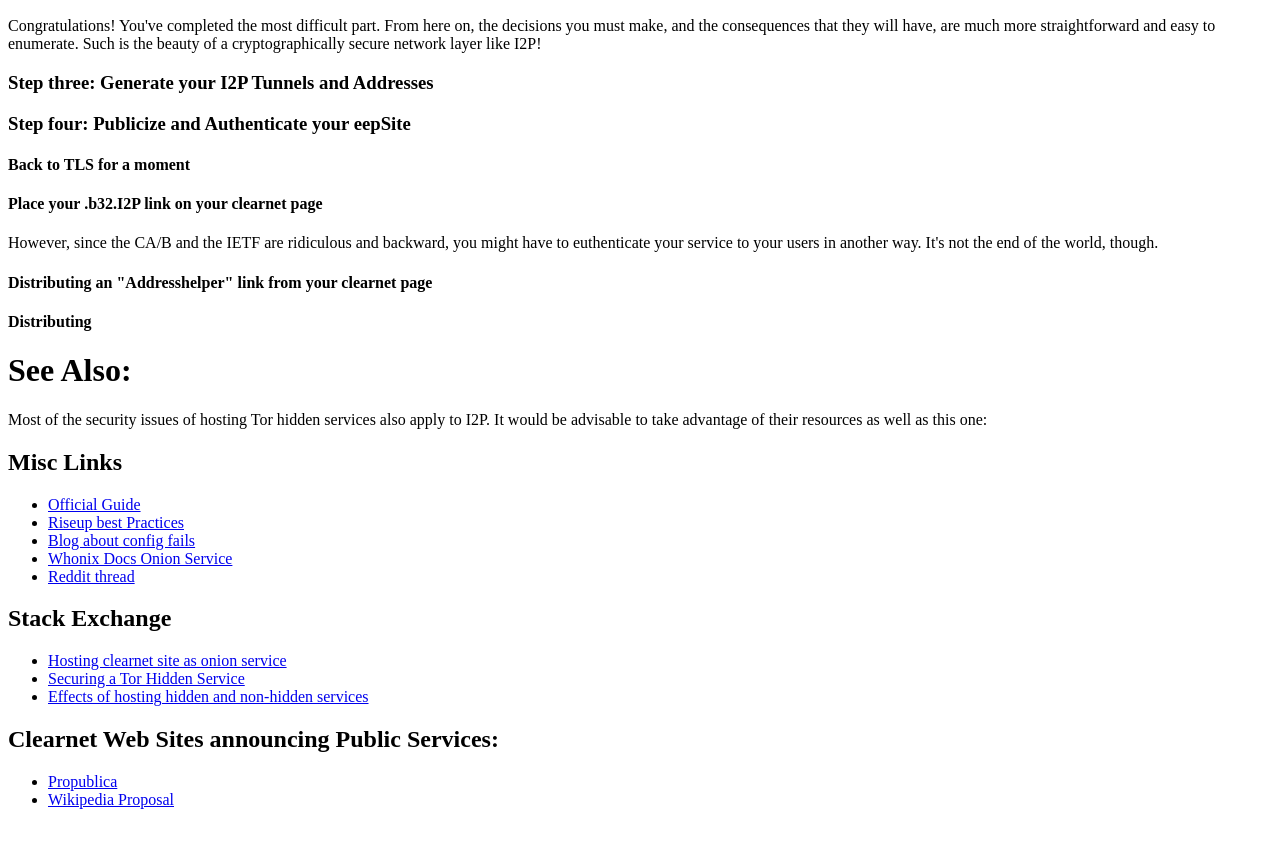
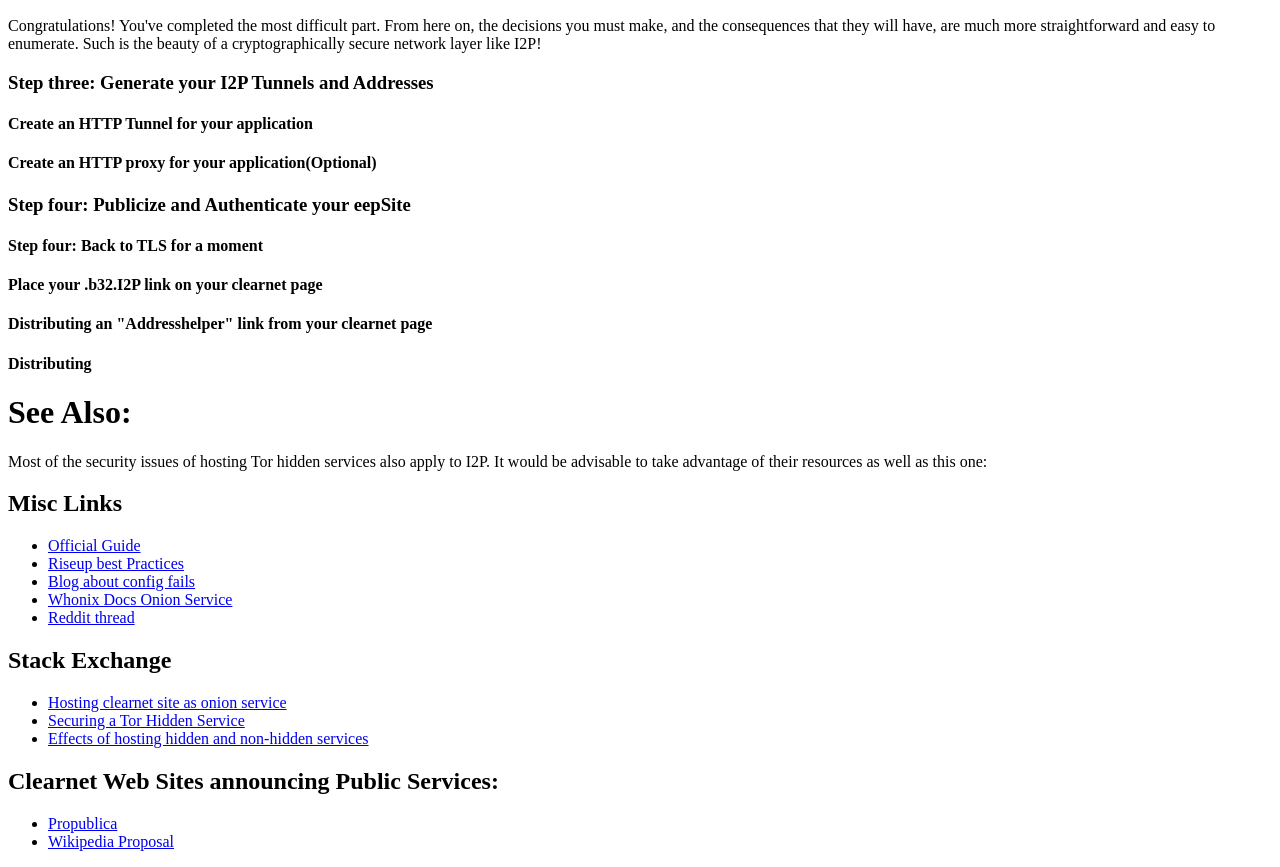
Before and after one commit to eyedeekay/Offer-I2P-Access-To-Your-Service, a plain HTML site: page index.html in a window 1280 px wide. Shown: the part 1274-2141 px from the top of the page. Before the commit the page ends 2099 px from the top, so only its background shows below. Drawn offline with Linux system fonts and the light colour scheme.

Commit message:
partial rewrite

```diff
--- a/index.html
+++ b/index.html
@@ -24,10 +24,11 @@
 <h2 id="process-two-forward-your-service-to-an-eepsite">Process Two: Forward your service to an eepSite</h2>
 <p>Congratulations! You've completed the most difficult part. From here on, the decisions you must make, and the consequences that they will have, are much more straightforward and easy to enumerate. Such is the beauty of a cryptographically secure network layer like I2P!</p>
 <h3 id="step-three-generate-your-i2p-tunnels-and-addresses">Step three: Generate your I2P Tunnels and Addresses</h3>
+<h4 id="create-an-http-tunnel-for-your-application">Create an HTTP Tunnel for your application</h4>
+<h4 id="create-an-http-proxy-for-your-applicationoptional">Create an HTTP proxy for your application(Optional)</h4>
 <h3 id="step-four-publicize-and-authenticate-your-eepsite">Step four: Publicize and Authenticate your eepSite</h3>
-<h4 id="back-to-tls-for-a-moment">Back to TLS for a moment</h4>
+<h4 id="step-four-back-to-tls-for-a-moment">Step four: Back to TLS for a moment</h4>
 <h4 id="place-your-b32i2p-link-on-your-clearnet-page">Place your .b32.I2P link on your clearnet page</h4>
-<p>However, since the CA/B and the IETF are ridiculous and backward, you might have to euthenticate your service to your users in another way. It's not the end of the world, though.</p>
 <h4 id="distributing-an-addresshelper-link-from-your-clearnet-page">Distributing an &quot;Addresshelper&quot; link from your clearnet page</h4>
 <h4 id="distributing">Distributing</h4>
 
```
Also changed, not shown: 3 other files.
